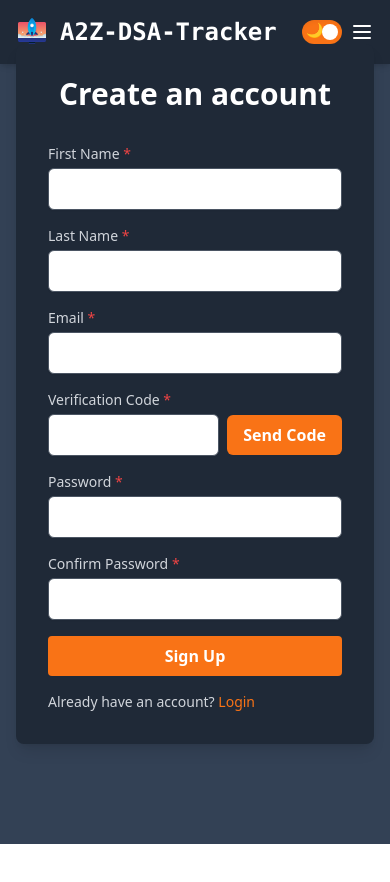
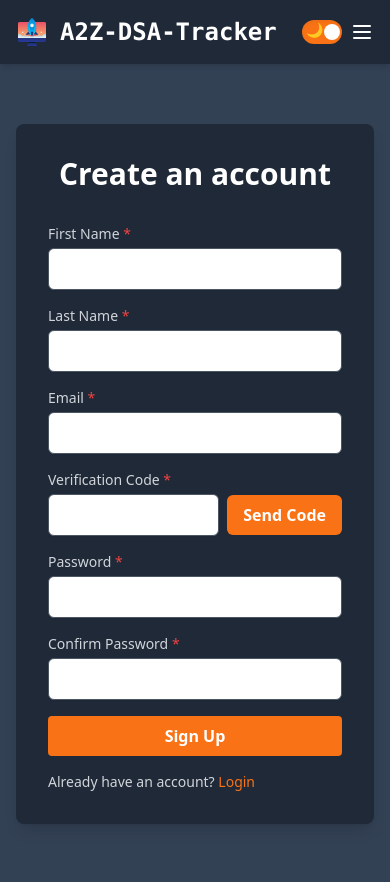
Before and after one commit to Ajay-33/DSA_Tracker_React, a React (Create React App) app: page /signup in a window 390 px wide. Shown: the top 882 px of the page. Before the commit the page ends 844 px from the top, so only its background shows below. Built offline with nearby package versions, Linux system fonts and the light colour scheme.

Commit message:
Minor changes in  responsiveness

```diff
--- a/src/components/NavBar.js
+++ b/src/components/NavBar.js
@@ -38,7 +38,7 @@ function NavBar() {
 
   return (
     <div
-      className={`${mode} top-0 left-0 w-full bg-gray-100 border-gray-800 dark:bg-gray-800 shadow-md z-10 transition duration-500`}
+      className={`${mode} top-0 left-0 w-full bg-gray-100 border-gray-800 dark:bg-gray-800 shadow-md z-50 transition duration-500`}
     >
       <nav>
         <div className="flex flex-wrap justify-between items-center mx-auto max-w-screen p-4">
@@ -135,11 +135,11 @@ function NavBar() {
                     checked={mode === "dark"}
                     onChange={updateMode}
                   />
-                  <div className="ml-1 text-white dark:text-gray-300 text-sm">
+                  <div className="dark:block hidden ml-1 text-white dark:text-gray-300 text-sm">
                     🌙
                   </div>
                   <div
-                    className={`absolute left-1 top-1 w-4 h-4 rounded-full transition-transform duration-300 ${
+                    className={`absolute left-1.5 top-1 w-4 h-4 rounded-full transition-transform duration-300 ${
                       mode === "light"
                         ? "translate-x-0 bg-gray-200"
                         : "translate-x-4 bg-white"
--- a/src/components/Signup.js
+++ b/src/components/Signup.js
@@ -1,5 +1,5 @@
 import React, { useState, useEffect, useContext } from "react";
-import { useNavigate } from "react-router-dom";
+import { useNavigate,Link } from "react-router-dom";
 import QuestionsContext from "../context/questions/QuestionsContext";
 import Spinner from "./Spinner";
 
@@ -154,7 +154,7 @@ function Signup() {
   };
 
   return (
-    <div className="flex flex-col items-center justify-center -mt-20 lg:justify-start lg:mt-20 2xl:mt-44 min-h-screen px-4 w-screen md:w-full lg:w-2/3 xl:w-1/2 mx-auto">
+    <div className="flex flex-col items-center justify-center  lg:justify-start lg:mt-20 2xl:mt-44 min-h-screen px-4 w-screen md:w-full lg:w-2/3 xl:w-1/2 mx-auto">
       <div className="w-8 h-8">{isLoading && <Spinner />}</div>
       <div className="w-full max-w-md mt-2 p-8 bg-white dark:bg-gray-800 rounded-lg mb-16 shadow-lg">
         <h2 className="text-center text-3xl font-bold text-gray-800 dark:text-white mb-8">
@@ -296,12 +296,12 @@ function Signup() {
         </form>
         <p className="text-sm text-gray-700 dark:text-gray-300 mt-4">
           Already have an account?{" "}
-          <a
-            href="/login"
+          <Link
+            to="/login"
             className="text-blue-500 dark:text-orange-500 hover:underline"
           >
             Login
-          </a>
+          </Link>
         </p>
       </div>
     </div>
```
